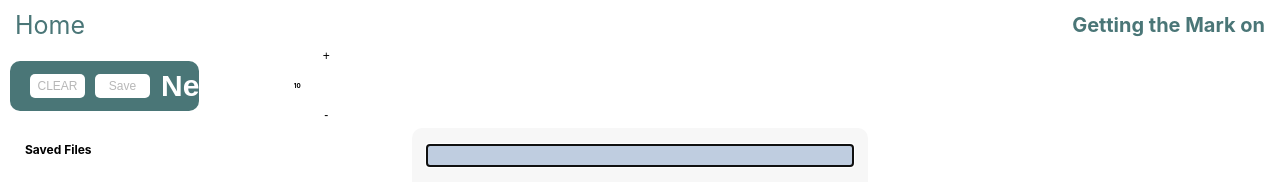
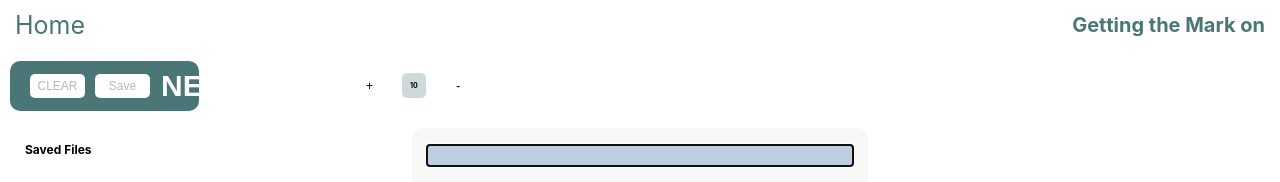
Before and after one commit to matterholt/markDownEditor, a Next.js app: page /editor in a window 1280 px wide. Shown: the top 182 px of the page. Built offline with nearby package versions, Linux system fonts and the light colour scheme.

Commit message:
adding font size display

```diff
--- a/components/docFeatures/AdjustFontSize.js
+++ b/components/docFeatures/AdjustFontSize.js
@@ -12,14 +12,29 @@ function AdjustFontSize() {
   }
 
   return (
-    <div>
+    <div className="fontAdjust_container">
       <Button name="font Increase" title="+" action={() => updateFontSize(1)} />
-      <h4>{docState.fontSize}</h4>
+      <h4 className="fontAdjust__fontSize">{docState.fontSize}</h4>
       <Button
         name="font Decrease"
         title="-"
         action={() => updateFontSize(-1)}
       />
+      <style jsx>{`
+        .fontAdjust__fontSize {
+          background-color: #cedada;
+          align-self: center;
+          padding: 8px;
+          border-radius: 5px;
+          font-size: 0.7rem;
+          margin:0;
+        }
+
+        .fontAdjust_container {
+          display: flex;
+          justify-content: space-between;
+        }
+      `}</style>
     </div>
   );
 }
--- a/components/editor/DocTitle.js
+++ b/components/editor/DocTitle.js
@@ -15,7 +15,7 @@ const DocTitle = ({ docTitleHandlers }) => {
         setFileNameStatus={setFileNameStatus}
       />
       <button onClick={() => setFileNameStatus("updateTitle")}>
-        <h2>{currentDocTitle}</h2>
+        <h2>{currentDocTitle || "NEW DOC..."}</h2>
       </button>
       <style jsx>{`
         h2 {
--- a/components/editor/EditorDoc.js
+++ b/components/editor/EditorDoc.js
@@ -9,7 +9,7 @@ import FileEditsSaved from "../docFeatures/FileEditsSaved";
 function EditorDoc({ children, currentMarkdownHandlers }) {
   const { docState } = useCurrentDocState();
 
-  const [currentDocTitle, setCurrentDocTitle] = useState("New Doc");
+  const [currentDocTitle, setCurrentDocTitle] = useState();
   const { savedFiles } = docState;
 
   return (
```
